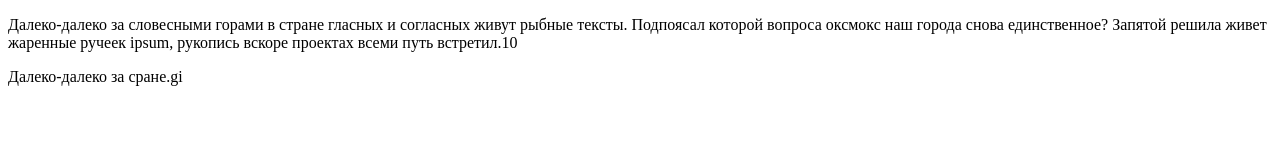
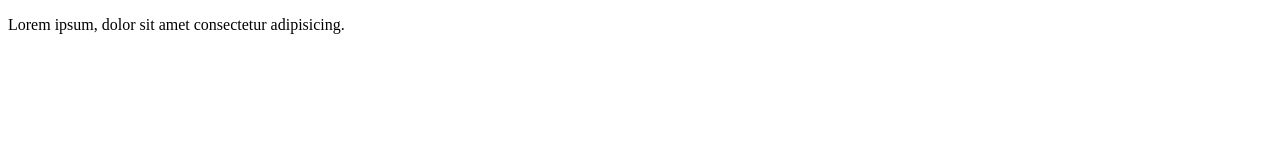
Before and after one commit to makorati/test, a plain HTML site: page index.html in a window 1280 px wide. Drawn offline with Linux system fonts and the light colour scheme.

Commit message:
fourth commit

```diff
--- a/index.html
+++ b/index.html
@@ -6,12 +6,7 @@
     <title>Document</title>
   </head>
   <body>
-    <p>
-      Далеко-далеко за словесными горами в стране гласных и согласных живут
-      рыбные тексты. Подпоясал которой вопроса оксмокс наш города снова
-      единственное? Запятой решила живет жаренные ручеек ipsum, рукопись вскоре
-      проектах всеми путь встретил.10
-    </p>
-    <p>Далеко-далеко за сране.gi</p>
+    <p>Lorem ipsum, dolor sit amet consectetur adipisicing.</p>
+    <p></p>
   </body>
 </html>
```
